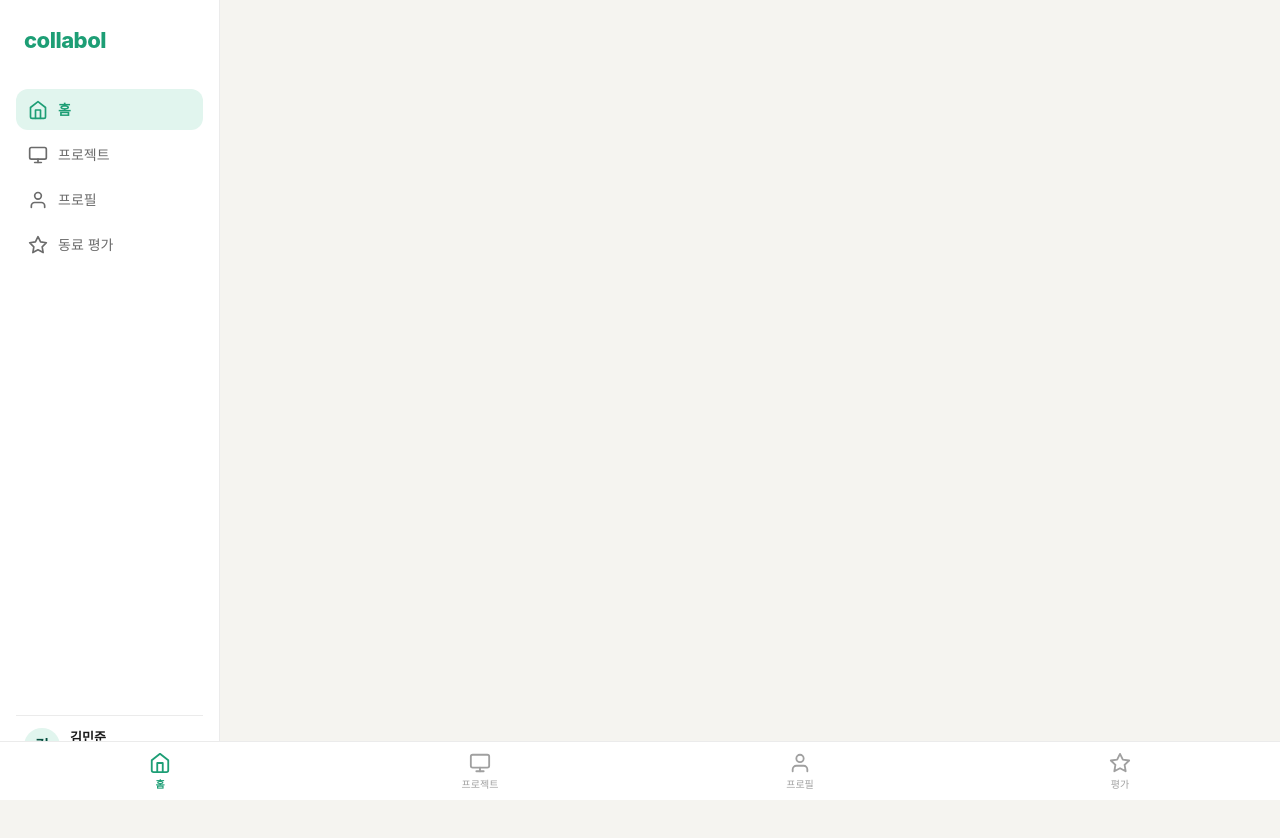
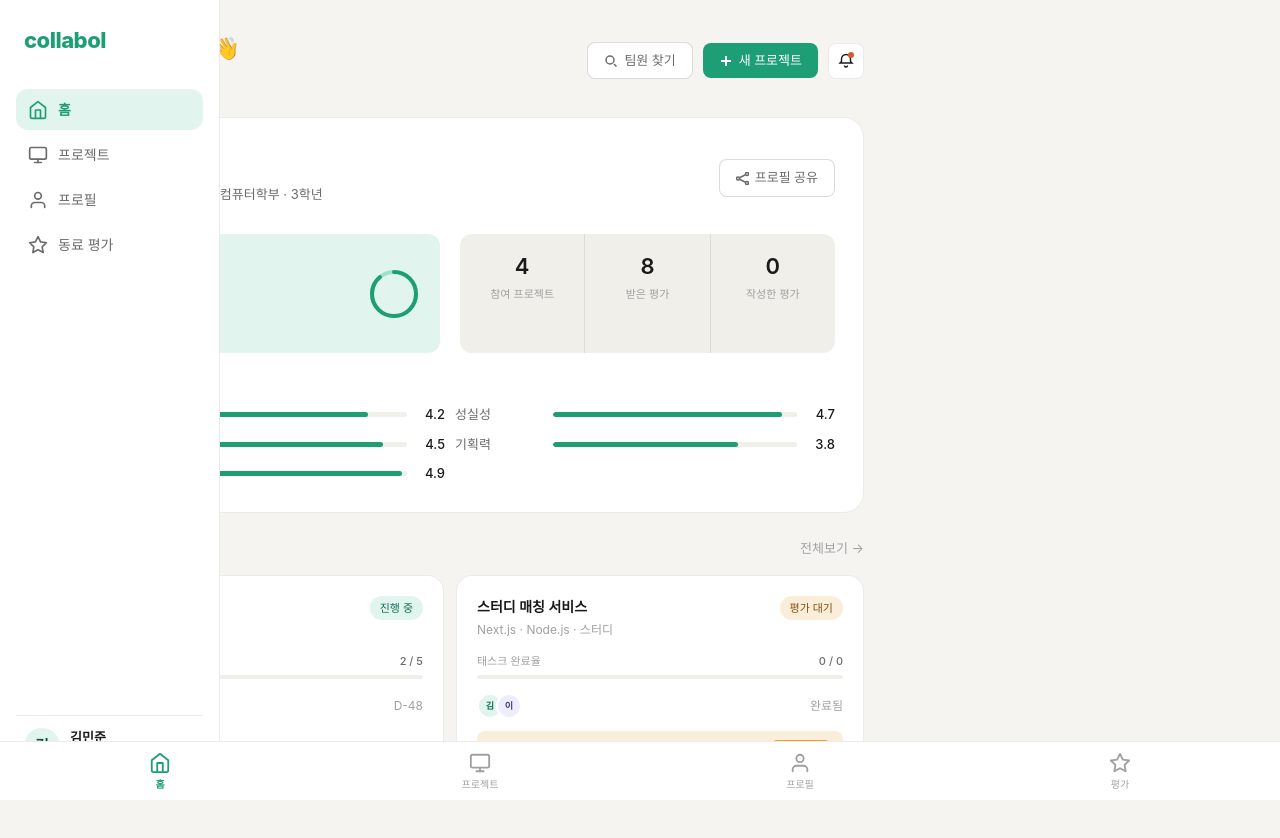
Before and after one commit to hefour/Collabol-FE, a React (Vite) app: page / in a window 1280 px wide. Shown: the top 838 px of the page. Before the commit the page ends 800 px from the top, so only its background shows below. Built offline with nearby package versions, Linux system fonts and the light colour scheme; a web font is replaced by a local one.

Commit message:
feat: HomePage 구현 (Topbar, ProfileCard, ProjectGrid)

```diff
--- a/src/pages/HomePage.tsx
+++ b/src/pages/HomePage.tsx
@@ -1,7 +1,249 @@
+import { useNavigate } from 'react-router-dom';
+import { currentUser, projects, tasks, reviews } from '../data/mockData';
+import { Avatar } from '../components/ui/Avatar';
+import { SkillBar } from '../components/ui/SkillBar';
+import { ProjectCard } from '../components/ui/ProjectCard';
+
+function CircularProgress({ score }: { score: number }) {
+  const r = 22;
+  const circumference = 2 * Math.PI * r;
+  const offset = circumference * (1 - score / 5);
+  return (
+    <svg width="52" height="52" viewBox="0 0 52 52" fill="none">
+      <circle cx="26" cy="26" r={r} stroke="#9FE1CB" strokeWidth="4" />
+      <circle
+        cx="26" cy="26" r={r}
+        stroke="var(--green)"
+        strokeWidth="4"
+        strokeDasharray={circumference}
+        strokeDashoffset={offset}
+        strokeLinecap="round"
+        transform="rotate(-90 26 26)"
+      />
+    </svg>
+  );
+}
+
 export default function HomePage() {
+  const navigate = useNavigate();
+
+  const avgScore =
+    currentUser.skillRatings.reduce((sum, r) => sum + r.score, 0) /
+    currentUser.skillRatings.length;
+
+  const writtenReviewCount = reviews.filter(r => r.reviewerId === currentUser.id).length;
+
+  const myProjects = projects
+    .filter(p => p.members.some(m => m.userId === currentUser.id))
+    .slice(0, 4);
+
   return (
-    <div style={{ padding: 24 }}>
-      <h1 style={{ fontSize: 24, fontWeight: 700 }}>홈</h1>
+    <div style={{ padding: '32px 36px', maxWidth: 900 }}>
+
+      {/* ─── Topbar ─── */}
+      <div style={{ display: 'flex', justifyContent: 'space-between', alignItems: 'center', marginBottom: 28 }}>
+        <div>
+          <div style={{ fontSize: 22, fontWeight: 600, color: 'var(--text-primary)', letterSpacing: '-0.3px' }}>
+            안녕하세요, {currentUser.name.slice(1)}님 👋
+          </div>
+          <div style={{ fontSize: 14, color: 'var(--text-tertiary)', marginTop: 3 }}>
+            오늘도 좋은 협업 되세요
+          </div>
+        </div>
+        <div style={{ display: 'flex', gap: 10, alignItems: 'center' }}>
+          <button
+            style={{
+              display: 'flex', alignItems: 'center', gap: 6,
+              padding: '8px 16px', borderRadius: 'var(--radius-sm)',
+              fontSize: 13, fontWeight: 500, cursor: 'pointer',
+              border: '0.5px solid var(--border2)',
+              background: 'var(--surface)', color: 'var(--text-secondary)',
+            }}
+          >
+            <svg width="14" height="14" viewBox="0 0 14 14" fill="none" stroke="currentColor" strokeWidth="1.5">
+              <circle cx="6" cy="6" r="4" /><path d="M10 10l2.5 2.5" />
+            </svg>
+            팀원 찾기
+          </button>
+          <button
+            style={{
+              display: 'flex', alignItems: 'center', gap: 6,
+              padding: '8px 16px', borderRadius: 'var(--radius-sm)',
+              fontSize: 13, fontWeight: 500, cursor: 'pointer',
+              border: 'none', background: 'var(--green)', color: '#fff',
+            }}
+          >
+            <svg width="14" height="14" viewBox="0 0 14 14" fill="none" stroke="currentColor" strokeWidth="2">
+              <path d="M7 2v10M2 7h10" />
+            </svg>
+            새 프로젝트
+          </button>
+          <div
+            style={{
+              width: 36, height: 36, borderRadius: 'var(--radius-sm)',
+              background: 'var(--surface)', border: '0.5px solid var(--border)',
+              display: 'flex', alignItems: 'center', justifyContent: 'center',
+              cursor: 'pointer', position: 'relative',
+            }}
+          >
+            <svg width="16" height="16" viewBox="0 0 16 16" fill="none" stroke="currentColor" strokeWidth="1.4">
+              <path d="M8 1.5a4.5 4.5 0 0 0-4.5 4.5v2.5L2 10h12l-1.5-1.5V6A4.5 4.5 0 0 0 8 1.5Z" />
+              <path d="M6.5 12.5a1.5 1.5 0 0 0 3 0" />
+            </svg>
+            <div style={{ position: 'absolute', top: 8, right: 9, width: 6, height: 6, background: 'var(--coral)', borderRadius: '50%' }} />
+          </div>
+        </div>
+      </div>
+
+      {/* ─── Profile Card ─── */}
+      <div
+        style={{
+          background: 'var(--surface)',
+          border: '0.5px solid var(--border)',
+          borderRadius: 'var(--radius-xl)',
+          padding: 28,
+          marginBottom: 24,
+        }}
+      >
+        {/* 헤더 */}
+        <div style={{ display: 'flex', alignItems: 'center', gap: 20, marginBottom: 24 }}>
+          <Avatar name={currentUser.name} size={64} colorIndex={0} />
+          <div>
+            <div style={{ fontSize: 20, fontWeight: 600, color: 'var(--text-primary)', marginBottom: 4, letterSpacing: '-0.3px' }}>
+              {currentUser.name}
+            </div>
+            <div style={{ fontSize: 13, color: 'var(--text-secondary)' }}>
+              숭실대학교 · {currentUser.department} · {currentUser.grade}학년
+            </div>
+          </div>
+          <div style={{ marginLeft: 'auto' }}>
+            <button
+              onClick={() => navigate(`/profile/${currentUser.id}/share`)}
+              style={{
+                display: 'flex', alignItems: 'center', gap: 6,
+                padding: '8px 16px', borderRadius: 'var(--radius-sm)',
+                fontSize: 13, fontWeight: 500, cursor: 'pointer',
+                border: '0.5px solid var(--border2)',
+                background: 'var(--surface)', color: 'var(--text-secondary)',
+              }}
+            >
+              <svg width="13" height="13" viewBox="0 0 13 13" fill="none" stroke="currentColor" strokeWidth="1.5">
+                <circle cx="2" cy="6.5" r="1.5" />
+                <circle cx="11" cy="2" r="1.5" />
+                <circle cx="11" cy="11" r="1.5" />
+                <path d="M3.5 5.7L9.5 2.8M3.5 7.3l6 2.9" />
+              </svg>
+              프로필 공유
+            </button>
+          </div>
+        </div>
+
+        {/* 바디 */}
+        <div style={{ display: 'grid', gridTemplateColumns: '1fr 1fr', gap: 20 }}>
+          {/* 종합 점수 */}
+          <div
+            style={{
+              background: 'var(--green-light)',
+              borderRadius: 'var(--radius-md)',
+              padding: '18px 20px',
+              display: 'flex',
+              justifyContent: 'space-between',
+              alignItems: 'center',
+            }}
+          >
+            <div>
+              <div style={{ fontSize: 12, fontWeight: 500, color: 'var(--green-mid)', marginBottom: 6 }}>
+                종합 점수
+              </div>
+              <div>
+                <span style={{ fontSize: 36, fontWeight: 600, color: 'var(--green-dark)', lineHeight: 1 }}>
+                  {avgScore.toFixed(1)}
+                </span>
+                <span style={{ fontSize: 14, color: 'var(--green)', marginLeft: 2 }}>/ 5.0</span>
+              </div>
+              <div style={{ fontSize: 12, color: 'var(--green)', marginTop: 4 }}>
+                받은 평가 {currentUser.reviewCount}개
+              </div>
+            </div>
+            <CircularProgress score={avgScore} />
+          </div>
+
+          {/* 통계 */}
+          <div
+            style={{
+              display: 'flex',
+              background: 'var(--surface2)',
+              borderRadius: 'var(--radius-md)',
+              overflow: 'hidden',
+            }}
+          >
+            {[
+              { num: currentUser.projectCount, label: '참여 프로젝트' },
+              { num: currentUser.reviewCount,  label: '받은 평가' },
+              { num: writtenReviewCount,        label: '작성한 평가' },
+            ].map((stat, i, arr) => (
+              <div
+                key={stat.label}
+                style={{
+                  flex: 1,
+                  padding: '16px 0',
+                  textAlign: 'center',
+                  borderRight: i < arr.length - 1 ? '0.5px solid var(--border)' : 'none',
+                }}
+              >
+                <div style={{ fontSize: 22, fontWeight: 600, color: 'var(--text-primary)' }}>{stat.num}</div>
+                <div style={{ fontSize: 11, color: 'var(--text-tertiary)', marginTop: 3 }}>{stat.label}</div>
+              </div>
+            ))}
+          </div>
+
+          {/* 스킬 평가 */}
+          <div style={{ gridColumn: '1 / -1' }}>
+            <div
+              style={{
+                fontSize: 12, fontWeight: 500, color: 'var(--text-tertiary)',
+                letterSpacing: '0.3px', marginBottom: 14, textTransform: 'uppercase',
+              }}
+            >
+              스킬 평가
+            </div>
+            <div style={{ display: 'grid', gridTemplateColumns: '1fr 1fr', gap: 10 }}>
+              {currentUser.skillRatings.map(rating => (
+                <SkillBar key={rating.tag} rating={rating} />
+              ))}
+            </div>
+          </div>
+        </div>
+      </div>
+
+      {/* ─── 진행 중인 프로젝트 ─── */}
+      <div style={{ display: 'flex', justifyContent: 'space-between', alignItems: 'center', marginBottom: 14 }}>
+        <span style={{ fontSize: 16, fontWeight: 600, color: 'var(--text-primary)', letterSpacing: '-0.2px' }}>
+          진행 중인 프로젝트
+        </span>
+        <button
+          onClick={() => navigate('/projects')}
+          style={{
+            fontSize: 13, color: 'var(--text-tertiary)',
+            background: 'none', border: 'none', cursor: 'pointer',
+          }}
+          onMouseEnter={e => ((e.currentTarget as HTMLButtonElement).style.color = 'var(--green)')}
+          onMouseLeave={e => ((e.currentTarget as HTMLButtonElement).style.color = 'var(--text-tertiary)')}
+        >
+          전체보기 →
+        </button>
+      </div>
+      <div style={{ display: 'grid', gridTemplateColumns: '1fr 1fr', gap: 12, marginBottom: 32 }}>
+        {myProjects.map(project => (
+          <ProjectCard
+            key={project.id}
+            project={project}
+            tasks={tasks.filter(t => t.projectId === project.id)}
+            currentUserId={currentUser.id}
+            onEvaluate={() => navigate('/review')}
+          />
+        ))}
+      </div>
     </div>
   );
 }
```
